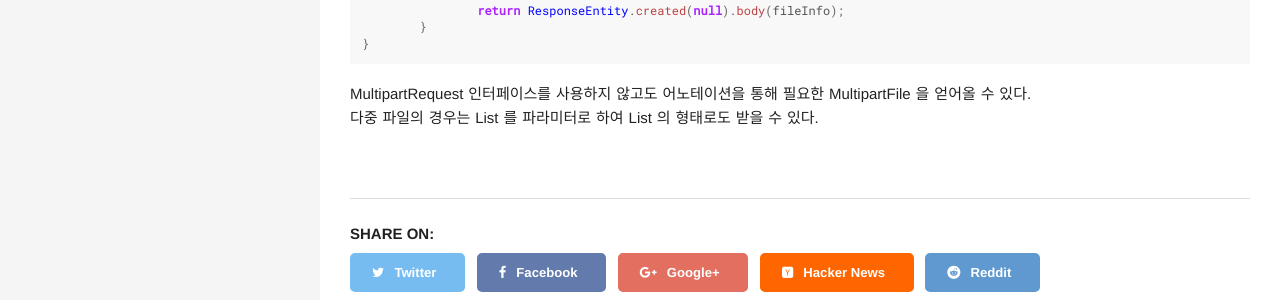
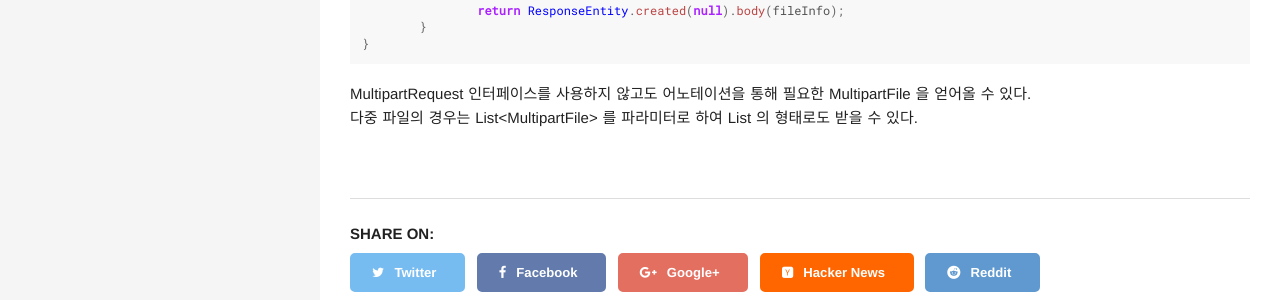
Before and after one commit to Hotsse/hotsse.github.io, a Jekyll site: the page built from _posts/2020-07-15-Spring Boot 파일 업로드 구현.md, in a window 1280 px wide. Shown: the part 2987-3287 px from the top of the page. Built offline with Jekyll 4.4.1, drawn with Linux system fonts in a browser that asks for light colours; comment, search, counter and statistics services are not loaded.

Commit message:
update post

```diff
--- a/_posts/2020-07-15-Spring Boot 파일 업로드 구현.md
+++ b/_posts/2020-07-15-Spring Boot 파일 업로드 구현.md
@@ -172,4 +172,4 @@ public class FileController {
 {% endhighlight %}
 
 MultipartRequest 인터페이스를 사용하지 않고도 어노테이션을 통해 필요한 MultipartFile 을 얻어올 수 있다.
-다중 파일의 경우는 {% raw %}List<MultipartFile>{% endraw %} 를 파라미터로 하여 List 의 형태로도 받을 수 있다.
+다중 파일의 경우는 List&lt;MultipartFile&gt; 를 파라미터로 하여 List 의 형태로도 받을 수 있다.
```
